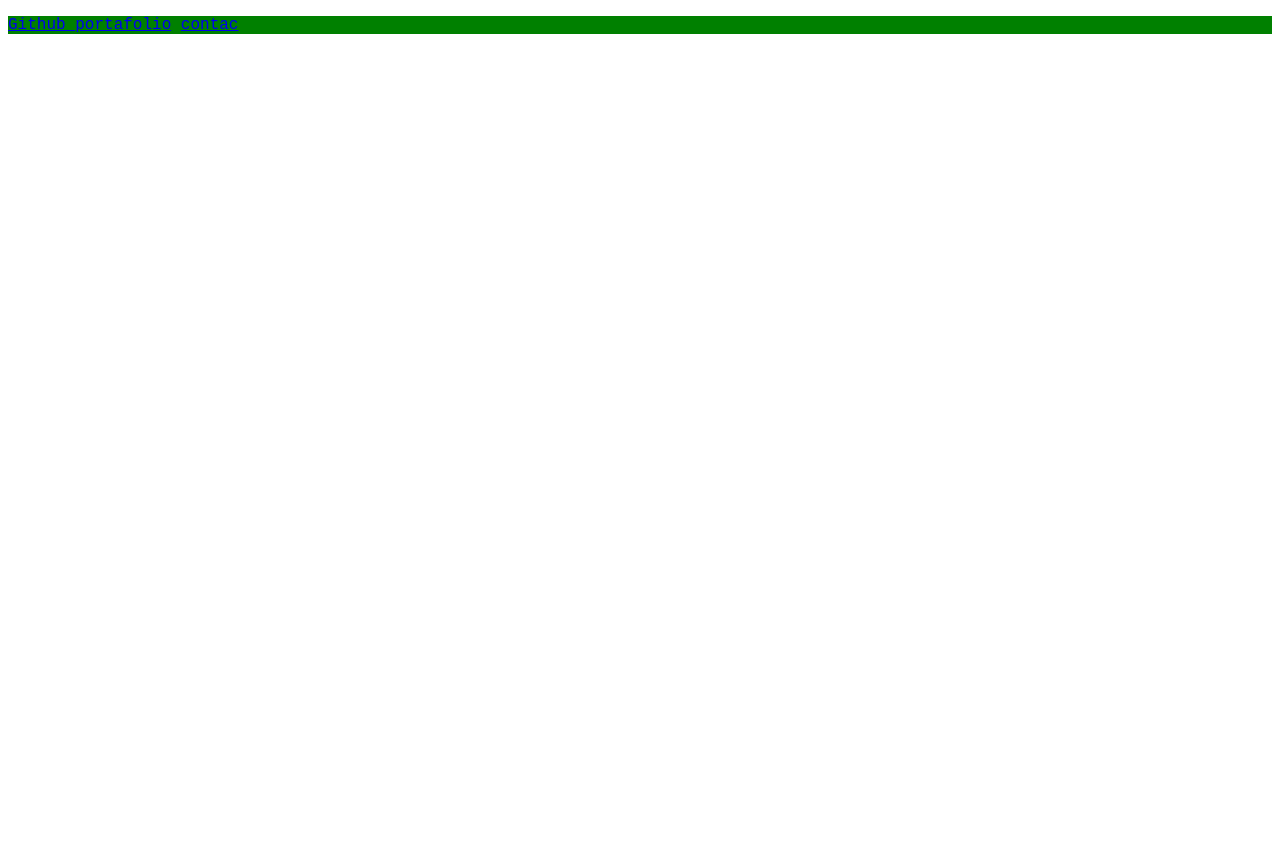
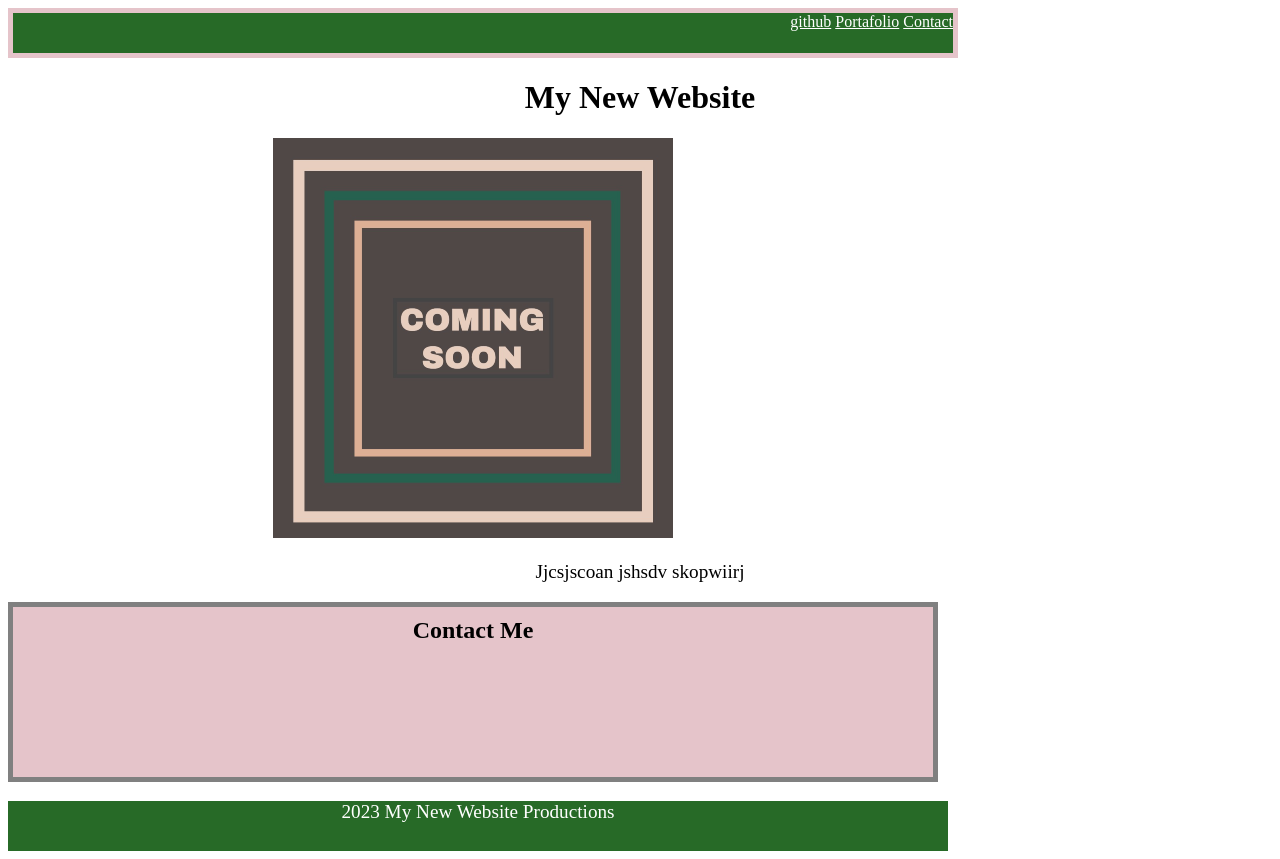
Before and after one commit to Gabrielasiu/primerdia, a plain HTML site: page index.html in a window 1280 px wide. Before the commit the page ends 800 px from the top, so only its background shows below. Drawn offline with Linux system fonts and the light colour scheme; files that its build step writes are made by us from their sources.

Commit message:
update css and html

```diff
--- a/index.html
+++ b/index.html
@@ -4,19 +4,31 @@
     <meta charset="UTF-8">
     <meta name="viewport" content="width=device-width, initial-scale=1.0">
     <title>Document</title>
-    <link rel="stylesheet" href="./assets/css/style.css">
+    <link rel="stylesheet" href="style.css">
 </head>
 <body>
+
     <header>
         <section>
-
-            <p> <a class="link" href="https://github.com/Gabrielasiu/primerdia">Github <a class="link" href="portafolio"> portafolio</a> <a class="link" href="link"> contac</a></p>
-
-
-
-
-
+            <a class="elementos" href="https://github.com/Gabrielasiu/primerdia"> github</a>
+            <a class="elementos" href="portafolio"> Portafolio</a>
+            <a class="elementos" href="contact"> Contact</a>
         </section>
     </header>
+
+           <h1> My New Website </h1>
+           <div>
+            <a class="foto"><img src="image-1.png" alt="ejemplo"></a>
+           </div>
+
+           <p> Jjcsjscoan jshsdv skopwiirj</p>
+
+        <section>
+            <h2>  <b>Contact Me</b></h2>
+        </section>
+
+    <footer>
+        <p> 2023 My New Website Productions</p>
+    </footer>
 </body>
 </html>
--- a/style.css
+++ b/style.css
@@ -1,7 +1,53 @@
 *{
-    font-family: 'Courier New', Courier, monospace;
+    font-family:'Times New Roman', Times, serif
 }
-header, footer{
-    background-color: green;
+
+header {
+    height: 40px;
+
+  text-align: right;
+  width: 940px;
+  border: 5px solid rgb(229, 196, 202);
+background-color: #276a27;
 
 }
+h1 {
+  text-align: center;
+  color: black;
+
+
+}
+
+a.elementos {
+
+    display: inline;
+   color: white
+}
+ footer{
+    text-align: center;
+    background-color: #276a27;
+    color: white;
+    width: 940px;
+    height: 50px;
+    margin: 0;
+
+ }
+
+ .foto {
+    padding: 265px;
+ }
+
+ p {
+    text-align: center;
+    font-family: 'Times New Roman', Times, serif;
+    font-size: larger;
+ }
+ h2{
+    text-align: center;
+    background-color: rgb(229, 196, 202);
+    height: 150px ;
+    border: 5px solid grey;
+    padding: 10px;
+    margin: 0px;
+    width: 900px;
+ }
```
Also changed, not shown: image-1.png (added).
